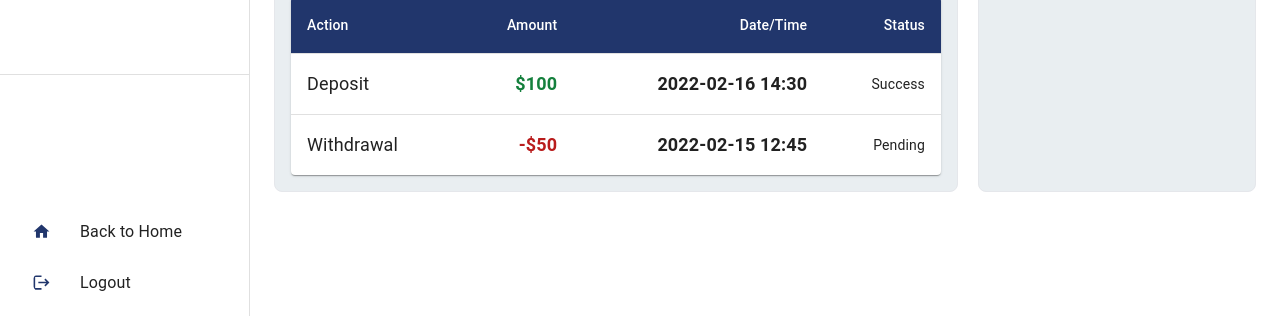
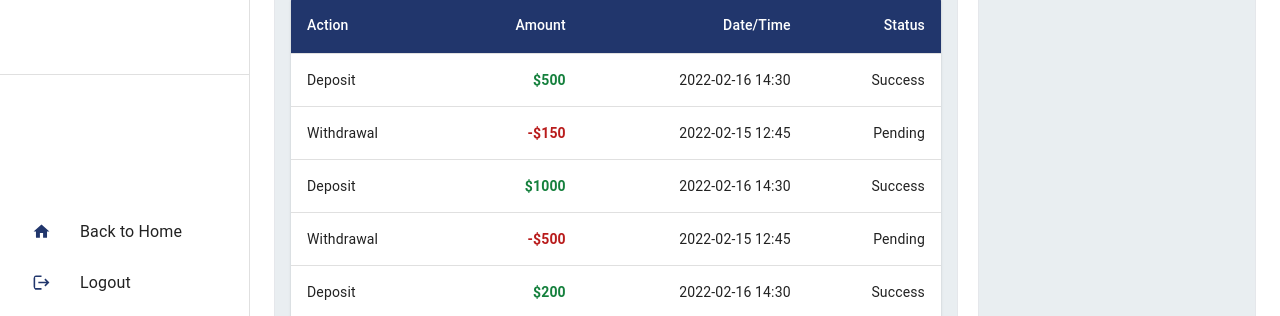
Before and after one commit to diptomahin/nextrade, a Next.js app: page /dashboard/wallet in a window 1280 px wide. Shown: the part 484-800 px from the top of the page. Built offline with nearby package versions, Linux system fonts and the light colour scheme; no server answers; sample sign-in values are in the browser's storage.

Commit message:
modify table data

```diff
--- a/app/dashboard/wallet/page.jsx
+++ b/app/dashboard/wallet/page.jsx
@@ -65,8 +65,18 @@ const StyledInputBase = styled(InputBase)(({ theme }) => ({
 }));
 
 const staticRows = [
-    { action: 'Deposit', amount: 100, dateTime: '2022-02-16 14:30', status: 'Success' },
-    { action: 'Withdrawal', amount: -50, dateTime: '2022-02-15 12:45', status: 'Pending' },
+    { action: 'Deposit', amount: 500, dateTime: '2022-02-16 14:30', status: 'Success' },
+    { action: 'Withdrawal', amount: -150, dateTime: '2022-02-15 12:45', status: 'Pending' },
+    { action: 'Deposit', amount: 1000, dateTime: '2022-02-16 14:30', status: 'Success' },
+    { action: 'Withdrawal', amount: -500, dateTime: '2022-02-15 12:45', status: 'Pending' },
+    { action: 'Deposit', amount: 200, dateTime: '2022-02-16 14:30', status: 'Success' },
+    { action: 'Withdrawal', amount: -750, dateTime: '2022-02-15 12:45', status: 'Pending' },
+    { action: 'Deposit', amount: 800, dateTime: '2022-02-16 14:30', status: 'Success' },
+    { action: 'Withdrawal', amount: -1000, dateTime: '2022-02-15 12:45', status: 'Pending' },
+    { action: 'Deposit', amount: 1000, dateTime: '2022-02-16 14:30', status: 'Success' },
+    { action: 'Withdrawal', amount: -500, dateTime: '2022-02-15 12:45', status: 'Pending' },
+    { action: 'Deposit', amount: 1300, dateTime: '2022-02-16 14:30', status: 'Success' },
+    { action: 'Withdrawal', amount: -1050, dateTime: '2022-02-15 12:45', status: 'Pending' },
     // Add more static rows as needed
 ];
 
@@ -137,15 +147,15 @@ const Wallet = () => {
                                         sx={{ '&:last-child td, &:last-child th': { border: 0 } }}
                                     >
                                         <TableCell component="th" scope="row">
-                                            <p className={`text-lg`}>{row.action}</p>
+                                            <p>{row.action}</p>
                                         </TableCell>
                                         <TableCell align="right">
-                                            <p className={`text-lg font-semibold ${row.amount >= 0 ? "text-green-700" : "text-red-700"}`}>
+                                            <p className={`font-semibold ${row.amount >= 0 ? "text-green-700" : "text-red-700"}`}>
                                                 {row.amount >= 0 ? `$${row.amount}` : `-$${-row.amount}`}
                                             </p>
                                         </TableCell>
                                         <TableCell align="right">
-                                            <p className={`text-lg font-semibold`}>{row.dateTime}</p>
+                                            <p>{row.dateTime}</p>
                                         </TableCell>
                                         <TableCell align="right">{row.status}</TableCell>
                                     </TableRow>
```
